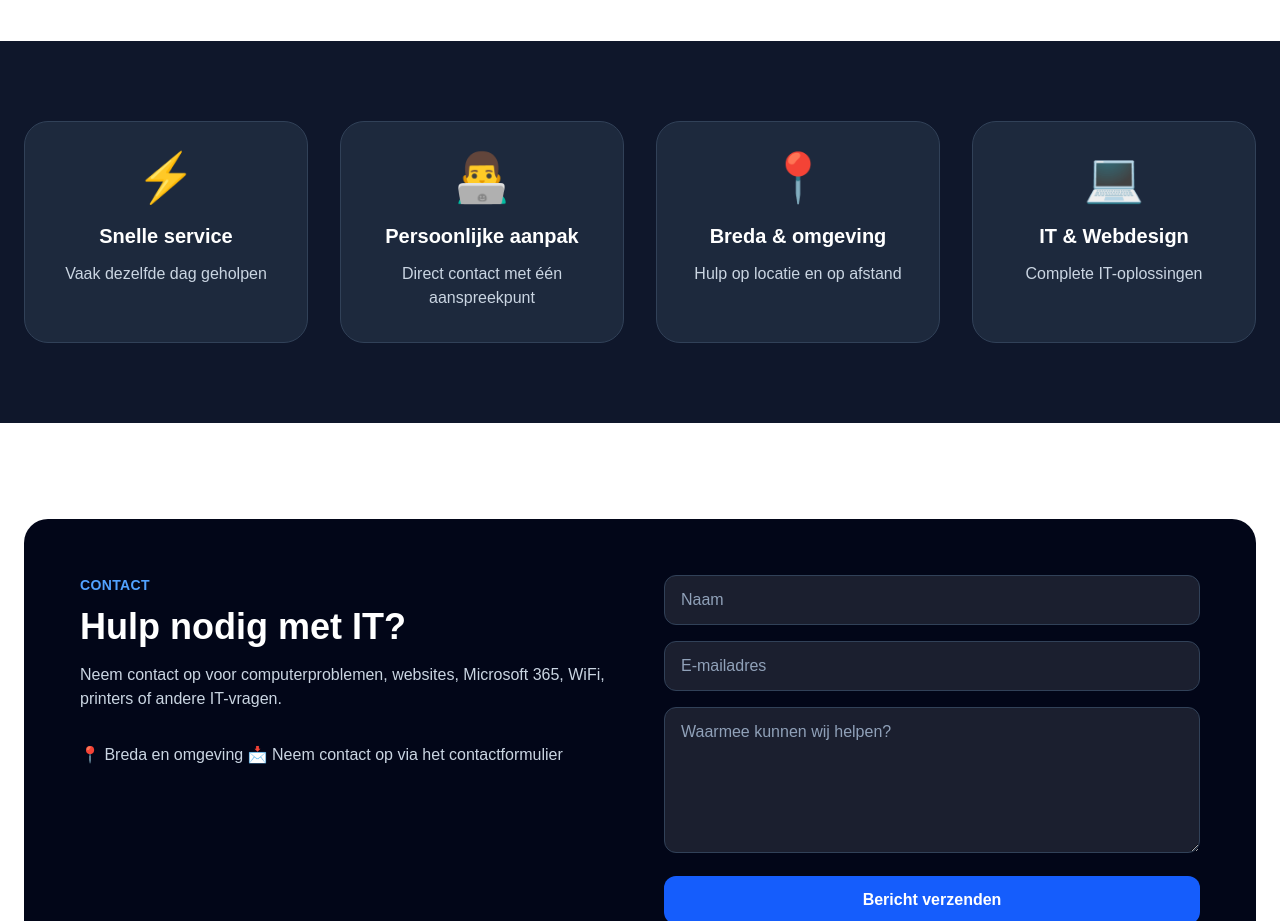
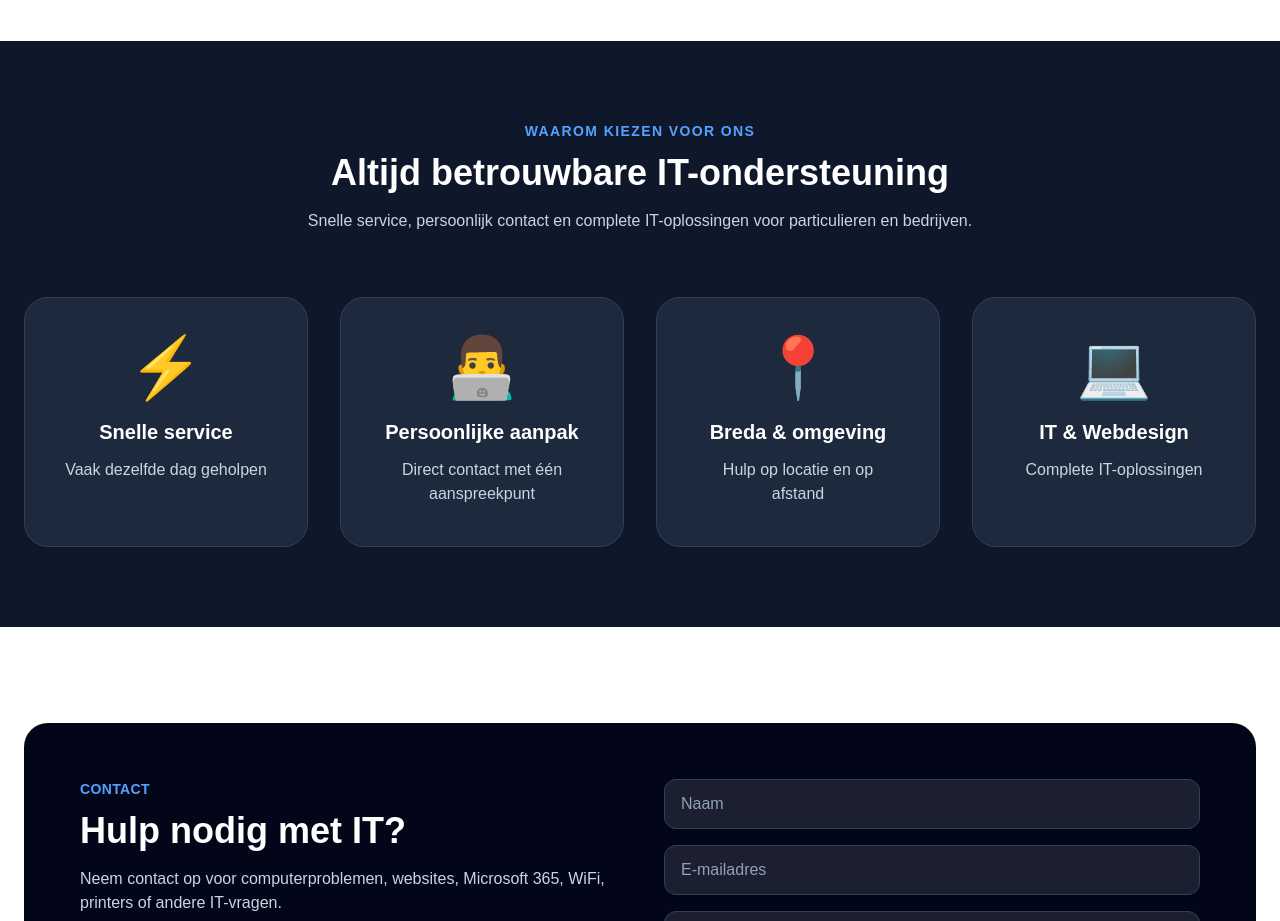
Before and after one commit to amritsolutions/amr-it-solutions, a Next.js app: page / in a window 1280 px wide. Shown: the part 3800-4721 px from the top of the page. Built offline with nearby package versions, Linux system fonts and the light colour scheme.

Commit message:
Statistieken sectie toegevoegd

```diff
--- a/components/Stats.tsx
+++ b/components/Stats.tsx
@@ -24,13 +24,27 @@ export default function Stats() {
 
   return (
     <section className="bg-slate-900 py-20">
+        <div className="mb-16 text-center">
+  <p className="text-sm font-semibold uppercase tracking-widest text-blue-400">
+    Waarom kiezen voor ons
+  </p>
+
+  <h2 className="mt-3 text-4xl font-bold text-white">
+    Altijd betrouwbare IT-ondersteuning
+  </h2>
+
+  <p className="mx-auto mt-4 max-w-2xl text-slate-300">
+    Snelle service, persoonlijk contact en complete IT-oplossingen voor
+    particulieren en bedrijven.
+  </p>
+</div>
       <div className="mx-auto grid max-w-7xl gap-8 px-6 md:grid-cols-2 lg:grid-cols-4">
         {stats.map((stat) => (
           <div
             key={stat.title}
-            className="rounded-3xl border border-slate-700 bg-slate-800 p-8 text-center transition duration-300 hover:-translate-y-2 hover:border-blue-500"
+            className="rounded-3xl border border-slate-700 bg-slate-800 p-10 text-center transition duration-300 hover:-translate-y-2 hover:border-blue-500"
           >
-            <div className="mb-5 text-5xl">{stat.icon}</div>
+            <div className="mb-5 text-6xl">{stat.icon}</div>
 
             <h3 className="text-xl font-bold text-white">
               {stat.title}
```
